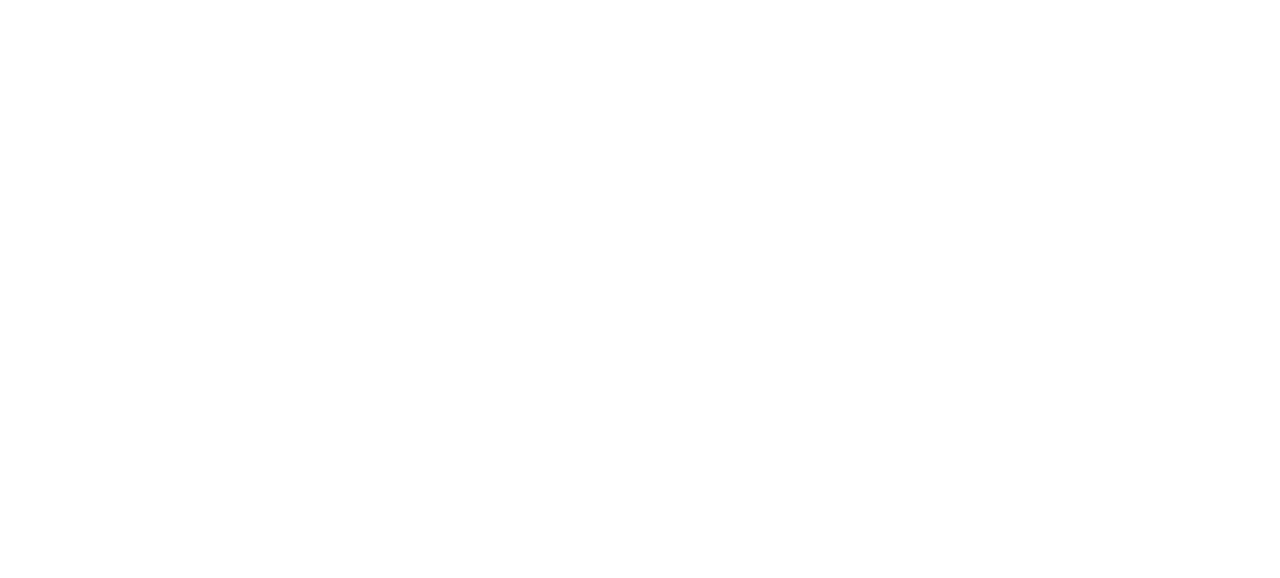
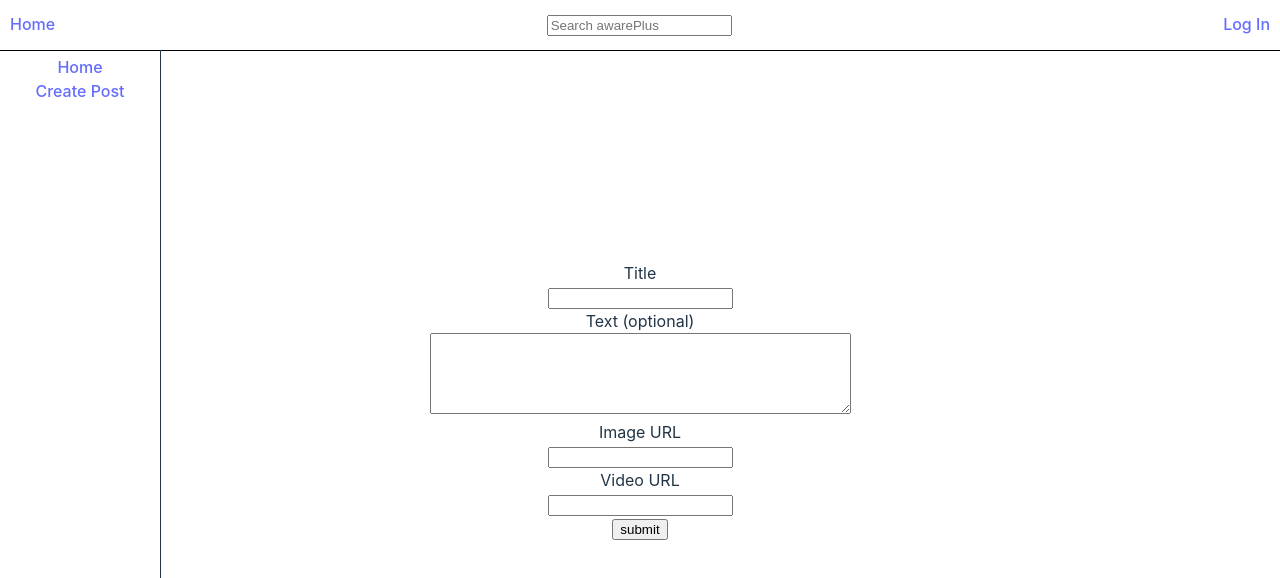
Before and after one commit to th3redwolf/aware-Plus, a React (Vite) app in the folder aware-Plus/: page /create in a window 1280 px wide. Before the commit this address had no page. Shown: the top 578 px of the page. Built offline with nearby package versions, Linux system fonts and the light colour scheme; no server answers.

Commit message:
create & display posts page

```diff
--- /dev/null
+++ b/aware-Plus/routes/Create.jsx
@@ -0,0 +1,12 @@
+import CreatePost from '../src/components/CreatePost.jsx';
+
+const Create = () => {
+
+    return (
+        <div>
+            <CreatePost/>
+        </div>
+    )
+}
+
+export default Create
--- a/aware-Plus/src/App.css
+++ b/aware-Plus/src/App.css
@@ -97,3 +97,8 @@
     border-right: 1px solid;
     padding: 5px;
 }
+
+.display-posts {
+    margin-top: 50px;
+    margin-left: 150px;
+}
--- a/aware-Plus/src/App.jsx
+++ b/aware-Plus/src/App.jsx
@@ -1,12 +1,14 @@
 import { useState } from 'react'
 import './App.css'
+import DisplayPosts from './components/DisplayPosts';
 
 function App() {
   const [count, setCount] = useState(0)
 
   return (
-    <>
-    </>
+    <div className="display-posts">
+        <DisplayPosts/>
+    </div>
   )
 }
 
--- /dev/null
+++ b/aware-Plus/src/client.js
@@ -0,0 +1,6 @@
+import {createClient} from "@supabase/supabase-js";
+
+const URL = import.meta.env.VITE_APP_API_URL;
+const API_KEY = import.meta.env.VITE_APP_API_KEY;
+
+export const supabase = createClient(URL, API_KEY);
--- /dev/null
+++ b/aware-Plus/src/components/CreatePost.jsx
@@ -0,0 +1,56 @@
+import React, {useState} from "react";
+import {supabase} from "../client";
+
+const CreatePost = () => {
+
+    const [post, setPost] = useState({title: "", text: "", image_url: "", video_url: ""});
+
+    const handleChange = (event) => {
+
+        const {id, value} = event.target;
+        setPost((prev) => {
+            return {
+                ...prev, [id]:value,
+            }
+        })
+    }
+
+    const createPost = async (event) => {
+
+        event.preventDefault();
+        const {data, error} = await supabase
+            .from('posts')
+            .insert({title: post.title, text: post.text, image_url: post.image_url, video_url: post.video_url})
+            .select();
+
+        if (data) {
+            window.location = '/';
+        }
+        else {
+            console.error(error);
+        }
+    }
+
+    return (
+        <div>
+            <form>
+                <label htmlFor="title">Title</label> <br/>
+                <input type="text" id="title" onChange={handleChange}/> <br/>
+
+                <label htmlFor="text">Text (optional)</label> <br/>
+                <textarea rows="5" cols="50" id="text" onChange={handleChange}></textarea> <br/>
+
+                <label htmlFor="image_url">Image URL</label> <br/>
+                <input type="text" id="image_url" onChange={handleChange}/> <br/>
+
+                <label htmlFor="video_url">Video URL</label> <br/>
+                <input type="text" id="video_url" onChange={handleChange}/> <br/>
+
+                <input type="submit" value="submit" onClick={createPost}/>
+
+            </form>
+        </div>
+    )
+}
+
+export default CreatePost
--- /dev/null
+++ b/aware-Plus/src/components/DisplayPosts.jsx
@@ -0,0 +1,64 @@
+import React, {useEffect, useState} from "react";
+import {supabase} from '../client.js';
+import {Link} from "react-router-dom";
+
+const DisplayPosts = () => {
+
+    const [posts, setPosts] = useState([]);
+
+    useEffect(() => {
+
+        const fetchPosts = async () => {
+
+            const {data} = await supabase
+                .from('posts')
+                .select()
+                .order('created_at', {ascending: true});
+            setPosts(data);
+        }
+        fetchPosts();
+    }, [])
+
+    return (
+        <div>
+            {posts && posts.length > 0 ?
+            posts.map((post, index) => (
+                <div className="each-post">
+                    <Link to="">
+                        <h4>{post.created_at}</h4>
+                        <h2>{post.title}</h2>
+                        <p>⬆️ {post.upvotes}</p>
+                    </Link>
+
+
+                </div>
+            )) :
+                <div>
+                    No Posts yet
+                </div>
+
+            }
+        </div>
+    )
+}
+
+export default DisplayPosts
+
+/* return (
+    <div>
+        {posts && posts.length > 0 ?
+        posts.map((post, index) => (
+            <div className="each-post">
+                <h2>{post.title}</h2>
+                <p>{post.text}</p>
+                {post.image_url && <img src={post.image_url} alt={post.title} />}
+                {post.video_url && <video controls><source src={post.video_url} type="video/mp4" /></video>}
+            </div>
+        )) :
+            <div>
+                No Posts yet
+            </div>
+        }
+    </div>
+)
+*/
--- a/aware-Plus/src/components/NavBars.jsx
+++ b/aware-Plus/src/components/NavBars.jsx
@@ -41,6 +41,11 @@
                         Home
                     </Link>
                 </div>
+                <div>
+                    <Link to="/create">
+                        Create Post
+                    </Link>
+                </div>
             </nav>
         </div>
     )
--- a/aware-Plus/src/main.jsx
+++ b/aware-Plus/src/main.jsx
@@ -4,6 +4,7 @@
 import './index.css'
 import {BrowserRouter, Route, Routes} from 'react-router-dom';
 import Layout from '../routes/Layout.jsx';
+import Create from '../routes/Create.jsx';
 
 
 ReactDOM.createRoot(document.getElementById('root')).render(
@@ -12,6 +13,7 @@
         <Routes>
             <Route path="/" element={<Layout/>}>
                 <Route index={true} element={<App/>}/>
+                <Route index={false} path="/create" element={<Create/>}/>
 
             </Route>
         </Routes>
```
Also changed, not shown: 1 other file (tests, documents, lock files or other folders).
